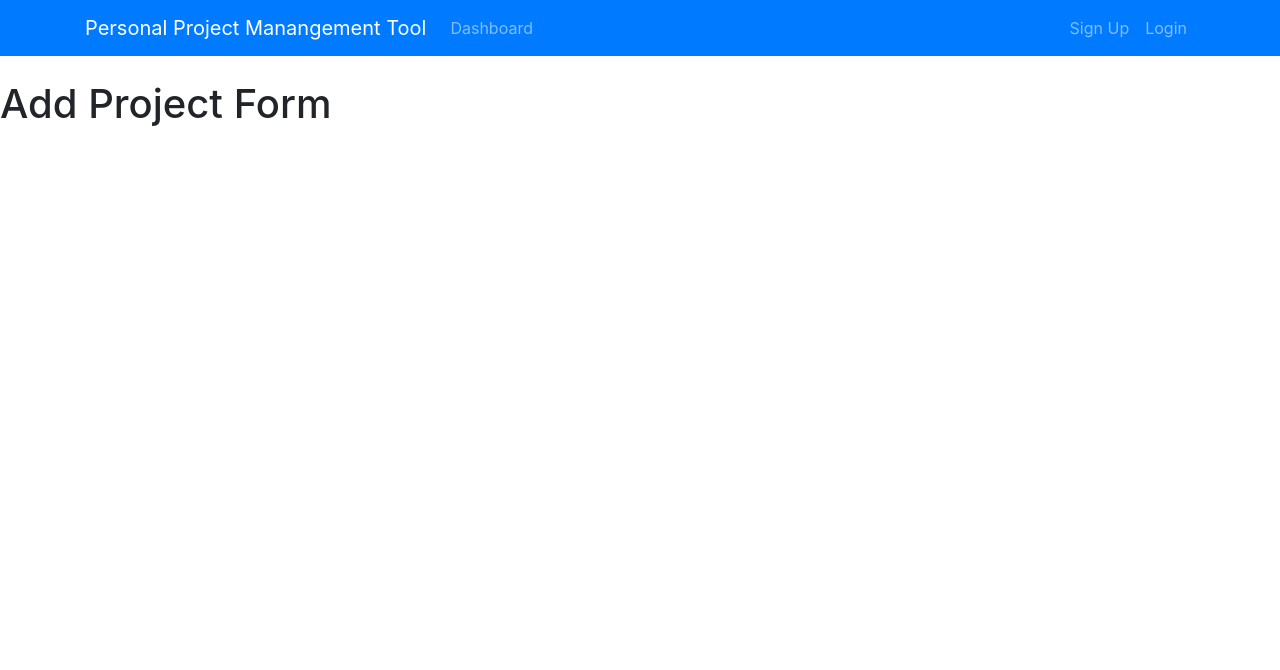
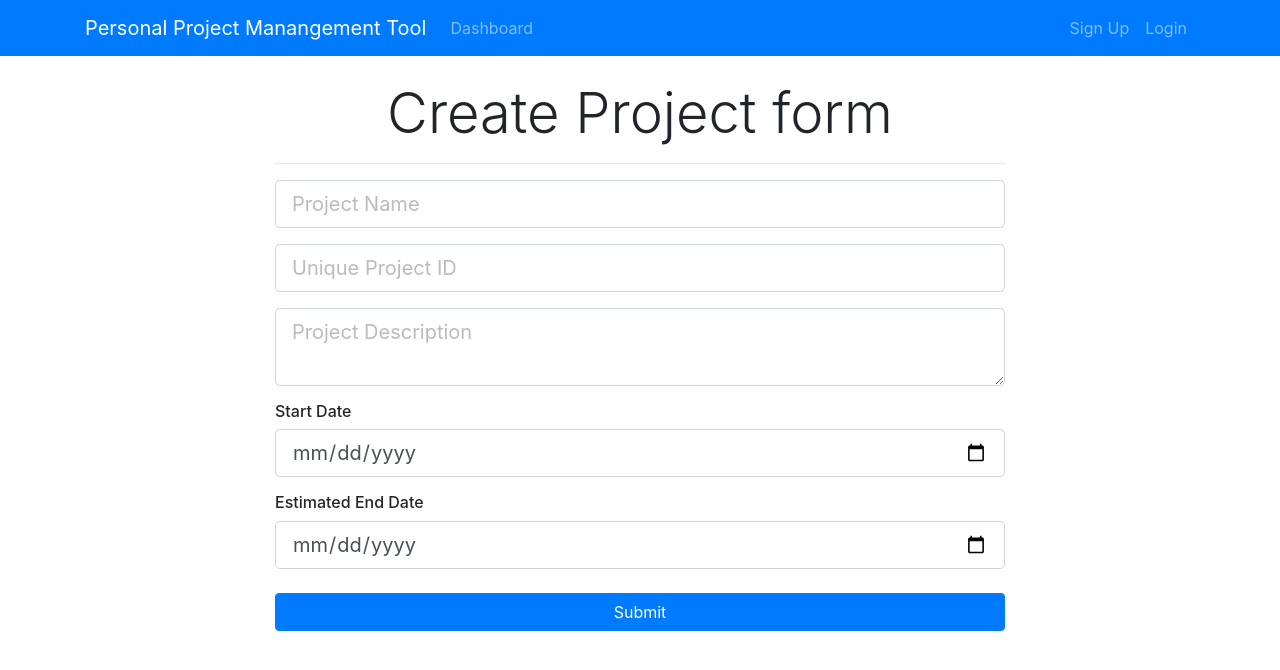
Before and after one commit to savinaysinha/ppmtool, a React (Create React App) app in the folder ppmtoolfrontend/ppmtool-react-client/: page /addProject in a window 1280 px wide. Shown: the top 670 px of the page. Built offline with nearby package versions, Linux system fonts and the light colour scheme.

Commit message:
AddProject Component added

```diff
--- a/ppmtoolfrontend/ppmtool-react-client/src/component/projectItems/AddProjectForm.js
+++ b/ppmtoolfrontend/ppmtool-react-client/src/component/projectItems/AddProjectForm.js
@@ -1,11 +1,108 @@
-import React, { Component } from 'react'
+import React, { Component } from "react";
 
-export default class AddProjectForm extends Component {
-    render() {
-        return (
-            <div>
-                <h1>Add Project Form</h1>
+class AddProjectForm extends Component {
+
+    state = {
+      projectName: "",
+      projectIdentifier: "",
+      description: "",
+      startDate: "",
+      endDate: ""
+    };
+
+
+  onChange=(e)=>{
+      this.setState({
+          [e.target.name]:e.target.value
+      })
+  }
+  onSubmit=(e)=>{
+      e.preventDefault();
+      const project={
+        projectName: this.state.projectName,
+        projectIdentifier: this.state.projectIdentifier,
+        description: this.state.description,
+        startDate: this.state.startDate,
+        endDate: this.state.endDate
+      }
+      console.log(project)
+  }
+  render() {
+    return (
+      <React.Fragment>
+        <div className="project">
+          <div className="container">
+            <div className="row">
+              <div className="col-md-8 m-auto">
+                <h5 className="display-4 text-center">Create Project form</h5>
+                <hr />
+                <form onSubmit={this.onSubmit}>
+                  <div className="form-group">
+                    <input
+                      type="text"
+                      className="form-control form-control-lg "
+                      placeholder="Project Name"
+                      name="projectName"
+                      value={this.state.projectName}
+                      onChange={this.onChange}
+
+                    />
+                  </div>
+                  <div className="form-group">
+                    <input
+                      type="text"
+                      className="form-control form-control-lg"
+                      placeholder="Unique Project ID"
+                      name="projectIdentifier"
+                      value={this.state.projectIdentifier}
+                      onChange={this.onChange}
+
+                      />
+                  </div>
+                  {
+                    //} <!-- disabled for Edit Only!! remove "disabled" for the Create operation -->
+                  }
+                  <div className="form-group">
+                    <textarea
+                      className="form-control form-control-lg"
+                      placeholder="Project Description"
+                      name="description"
+                      value={this.state.description}
+                      onChange={this.onChange}
+                    ></textarea>
+                  </div>
+                  <h6>Start Date</h6>
+                  <div className="form-group">
+                    <input
+                      type="date"
+                      className="form-control form-control-lg"
+                      name="startDate"
+                      value={this.state.startDate}
+                      onChange={this.onChange}
+                    />
+                  </div>
+                  <h6>Estimated End Date</h6>
+                  <div className="form-group">
+                    <input
+                      type="date"
+                      className="form-control form-control-lg"
+                      name="endDate"
+                      value={this.state.endDate}
+                      onChange={this.onChange}
+                    />
+                  </div>
+
+                  <input
+                    type="submit"
+                    className="btn btn-primary btn-block mt-4"
+                  />
+                </form>
+              </div>
             </div>
-        )
-    }
+          </div>
+        </div>
+      </React.Fragment>
+    );
+  }
 }
+export default AddProjectForm;
```
Also changed, not shown: 2 other files (tests, documents, lock files or other folders).
